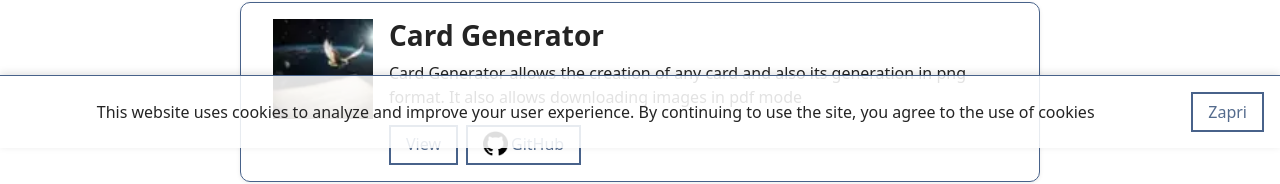
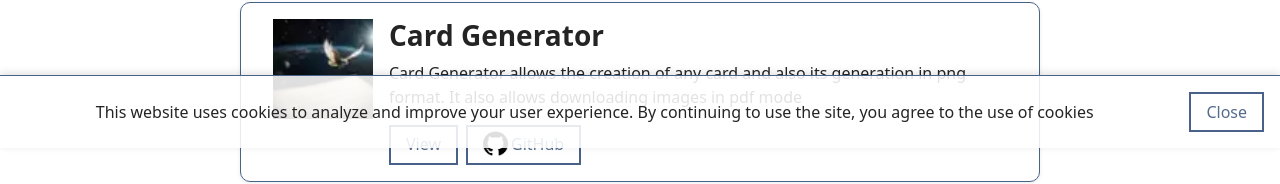
Before and after one commit to pintargasper/PersonalWebsite, a Next.js app: page / in a window 1280 px wide. Shown: the part 652-836 px from the top of the page. Built offline with nearby package versions, Linux system fonts and the light colour scheme.

Commit message:
Cookies notice

```diff
--- a/components/CookieNotice.tsx
+++ b/components/CookieNotice.tsx
@@ -32,7 +32,7 @@ const CookieNotice: React.FC = (): JSX.Element | null => {
                 onClick={handleClose}
                 className={"button"}
             >
-                Zapri
+                Close
             </button>
         </div>
     );
--- a/package.json
+++ b/package.json
@@ -1,6 +1,6 @@
 {
   "name": "personal-website",
-  "version": "0.1.0",
+  "version": "0.1.1",
   "private": true,
   "scripts": {
     "dev": "next dev",
```
